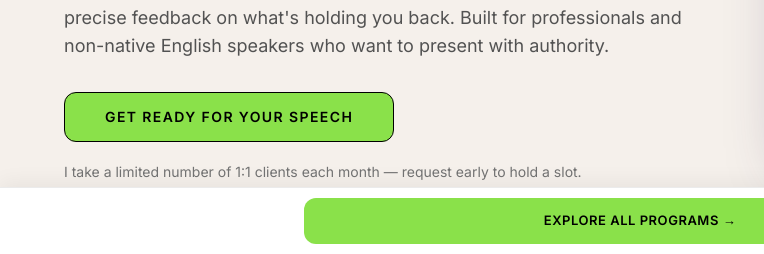
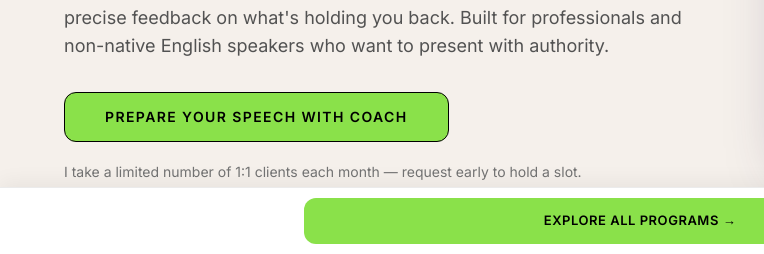
Before and after one commit to viestursmeiksans-dot/resonatekit-web, an Eleventy site: page src/index.njk in a window 1280 px wide. Shown: the part 546-800 px from the top of the page, 0-764 px from the left. Built offline with nearby package versions, Linux system fonts and the light colour scheme; Eleventy itself is replaced by a stand-in of ours; files that its build step writes are made by us from their sources.

Commit message:
copy(hero): CTA -> 'Prepare your speech with coach'
Co-Authored-By: Claude Opus 4.8 (1M context) <noreply@anthropic.com>

```diff
--- a/src/index.njk
+++ b/src/index.njk
@@ -422,7 +422,7 @@
             <a href="#izveles"
               class="hero-cta inline-flex items-center justify-center px-10 py-3.5 rounded-xl border border-black text-black text-sm font-bold tracking-widest uppercase transition-colors duration-200"
               style="background:#8AE14A;">
-              Get ready for your speech
+              Prepare your speech with coach
             </a>
           </div>
           <p class="mt-5 text-neutral-500 text-xs md:text-sm">I take a limited number of 1:1 clients each month — request early to hold a slot.</p>
```
